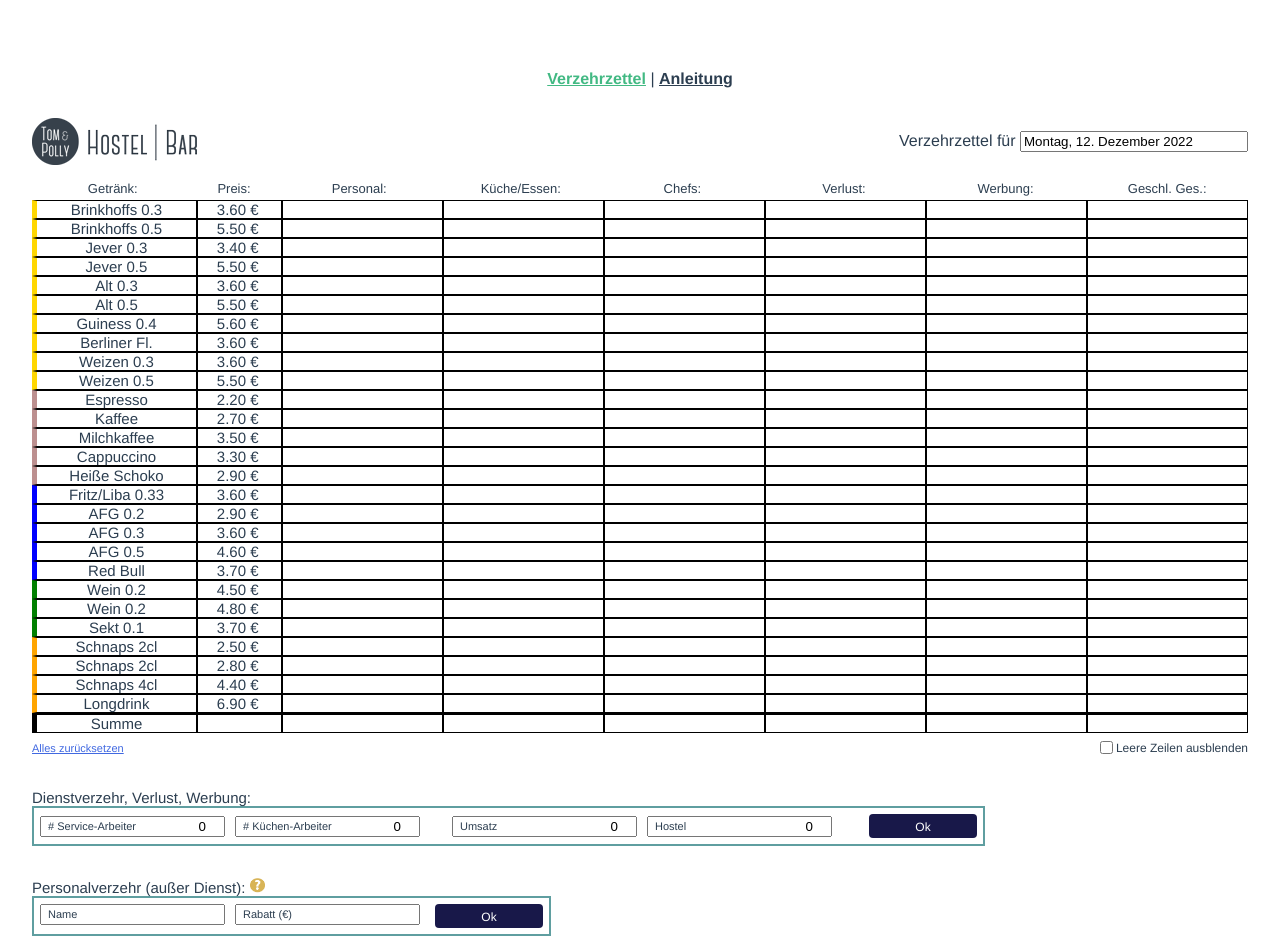
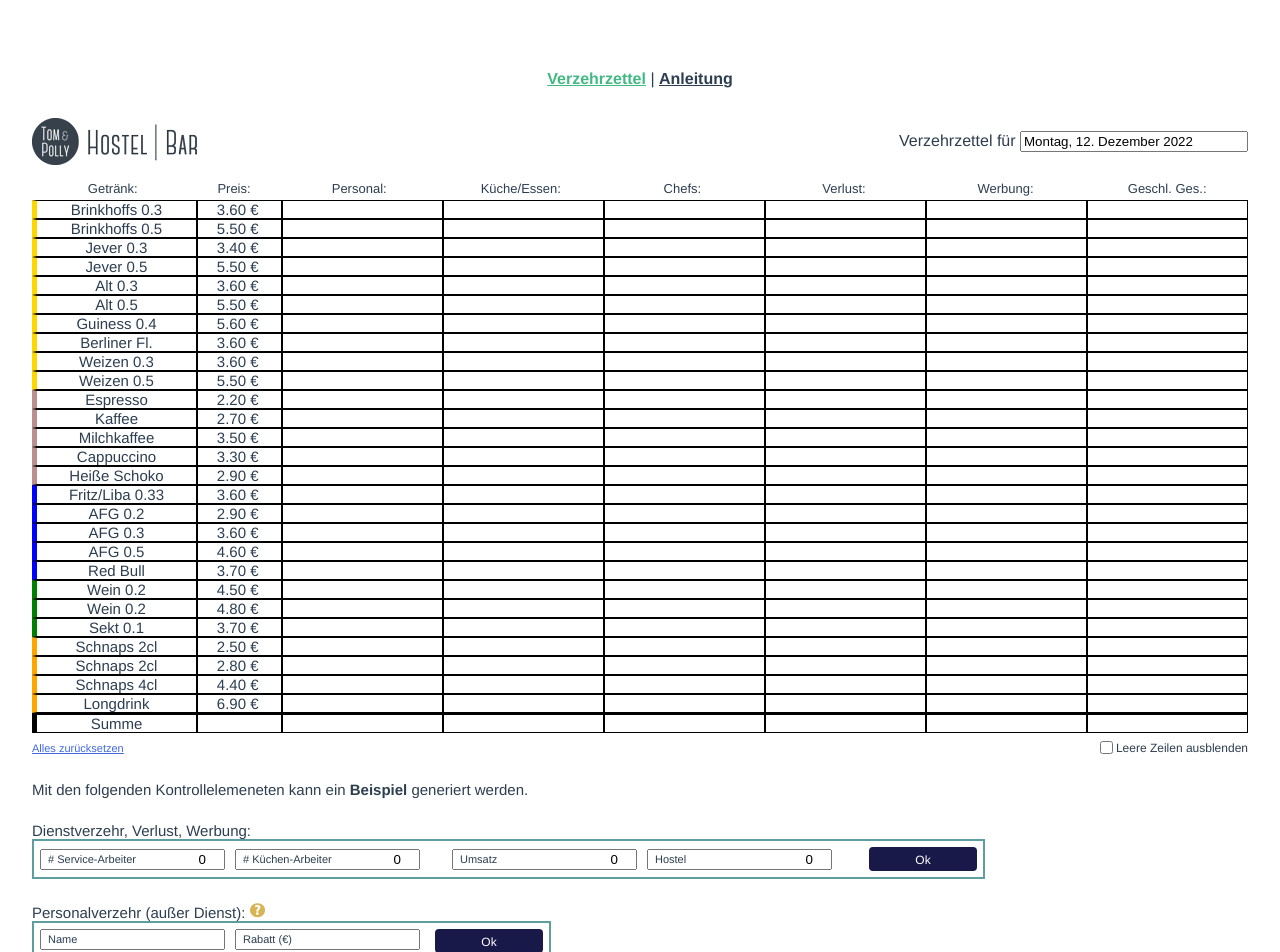
Before and after one commit to elVazquez222/verzehrzettel, a Vue app: page /#/ in a window 1280 px wide. Shown: the top 952 px of the page. Built offline with nearby package versions, Linux system fonts and the light colour scheme.

Commit message:
add disclaimer

```diff
--- a/src/components/VerzehrZettelForm.vue
+++ b/src/components/VerzehrZettelForm.vue
@@ -118,8 +118,9 @@ s<!-- eslint-disable prettier/prettier -->
       </div>
     </div>
 
+<!-- CONTROLS -->
     <div class="noPrint">
-
+      <div class="disclaimer">Mit den folgenden Kontrollelemeneten kann ein <b>Beispiel</b> generiert werden. </div>
       <div class="inputsAreaLabel">Dienstverzehr, Verlust, Werbung:</div>
       <div class="inputs">
         <div class="inputsGroup">
@@ -960,8 +961,8 @@ label {
   color: red;
 }
 
-.inputsAreaLabel {
-  margin-top: 2rem;
+.disclaimer, .inputsAreaLabel {
+  margin-top: 1.5rem;
 }
 
 .hintTrigger {
```
